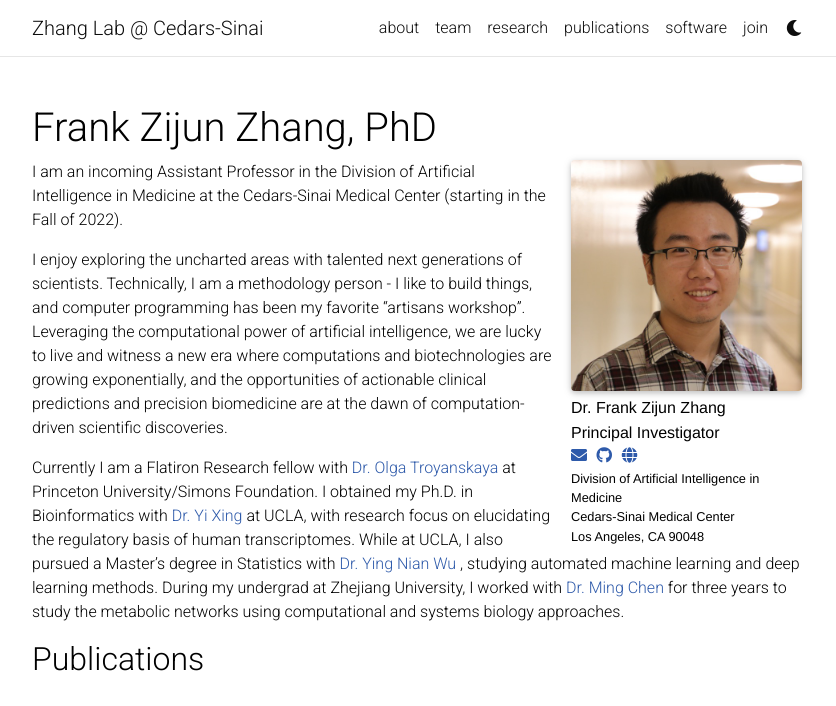
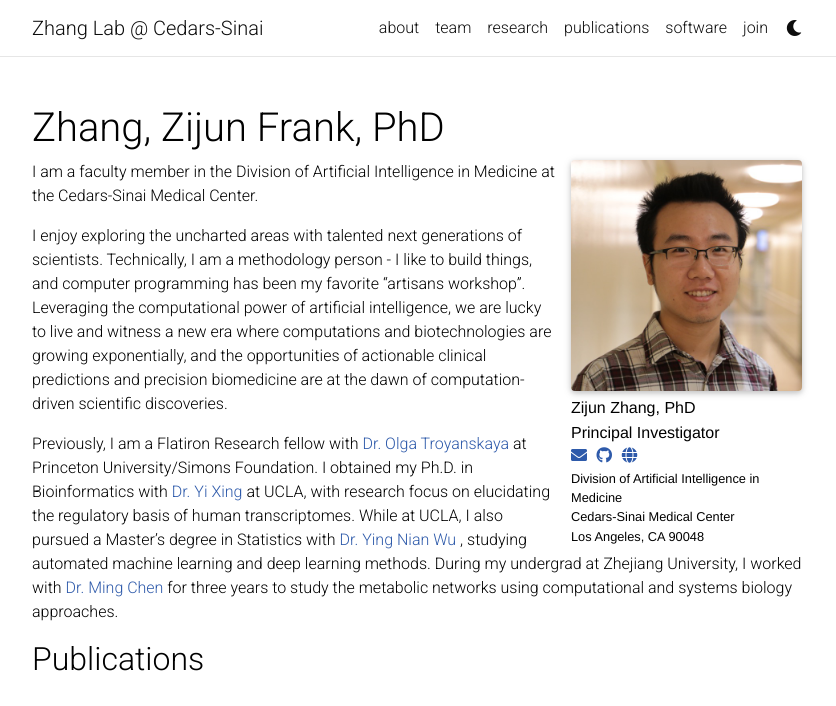
Before and after one commit to zhanglab-aim/zhanglab-aim.github.io, a Jekyll site: the page built from _members/fzzhang.md, in a window 1280 px wide, cut to the strip 0-706 px from the top of the page. Shown: the whole strip, without its empty margins (223-1059 px from the left). Built offline with Jekyll 4.4.1, drawn with Linux system fonts in a browser that asks for light colours; full-size pictures stand in for the smaller copies a plugin makes; comment, search, counter and statistics services are not loaded; a style sheet for code colours, icons or effects is not loaded.

```diff
--- a/_members/fzzhang.md
+++ b/_members/fzzhang.md
@@ -5,20 +5,20 @@ group: Faculty
 group_rank: 1
 team_frontpage: true
 
-title: Frank Zijun Zhang, PhD
+title: Zhang, Zijun Frank, PhD
 description: Principal Investigator
 lastname: Zhang
 publications: 'author^=*Zhang'
 
 teaser: >
-    Incoming Reseach Scientist I/Assistant Professor at Cedars-Sinai.
+    Faculty of AI in Medicine at Cedars-Sinai.
 
 profile:
-    name: Dr. Frank Zijun Zhang
+    name: Zijun Zhang, PhD
     align: right
     image: members/fzz-profile.jpg
     position: Principal Investigator
-    email: zj.z@ucla.edu
+    email: zijun.zhang@cshs.org
     website: https://zj-zhang.github.io/
     github: zj-zhang
     address: >
@@ -27,8 +27,8 @@ profile:
         Los Angeles, CA 90048
 ---
 
-I am an incoming Assistant Professor in the Division of Artificial Intelligence in Medicine at the Cedars-Sinai Medical
-Center (starting in the Fall of 2022).
+I am a faculty member in the Division of Artificial Intelligence in Medicine at the Cedars-Sinai Medical
+Center.
 
 I enjoy exploring the uncharted areas with talented next generations of scientists.
 Technically, I am a methodology person - I like to build things, and computer programming has been my
@@ -36,7 +36,7 @@ favorite "artisans workshop".  Leveraging the computational power of artificial
 a new era where computations and biotechnologies are growing exponentially, and the opportunities of actionable clinical
 predictions and precision biomedicine are at the dawn of computation-driven scientific discoveries.
 
-Currently I am a Flatiron Research fellow with <a href="https://function.princeton.edu/" target="_blank">Dr. Olga Troyanskaya</a>
+Previously, I am a Flatiron Research fellow with <a href="https://function.princeton.edu/" target="_blank">Dr. Olga Troyanskaya</a>
 at Princeton University/Simons Foundation. I obtained my Ph.D. in Bioinformatics with <a href="https://xinglab.org/" target="_blank">Dr. Yi Xing</a> at UCLA,
 with research focus on elucidating the regulatory basis of human transcriptomes.
 While at UCLA, I also pursued a Master's degree in Statistics with <a href="http://www.stat.ucla.edu/~ywu/"> Dr. Ying Nian Wu </a>, studying automated machine learning and deep learning methods.
```
Also changed, not shown: _members/vli.md (+3 -3 lines), _news/announcement_2.md (added, +7 -0 lines), _pages/join.md (+2 -2 lines), 1 other file.
